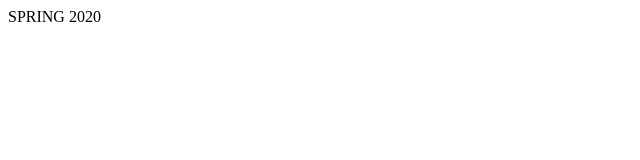
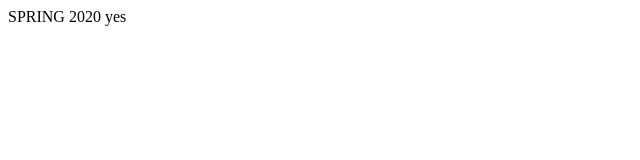
Before and after one commit to tylerdunn2/core-interaction-2020, a plain HTML site: page index.html in a window 1280 px wide. Shown: the full height of the page, 0-640 px from the left. Drawn offline with Linux system fonts and the light colour scheme.

Commit message:
Update index.html

```diff
--- a/index.html
+++ b/index.html
@@ -4,6 +4,6 @@
 	<title>Core Interaction: Tyler</title>
 </head>
 <body>
-	SPRING 2020
+SPRING 2020 yes
 </body>
 </html>
```
